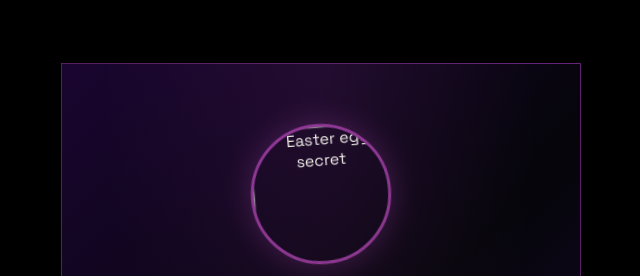
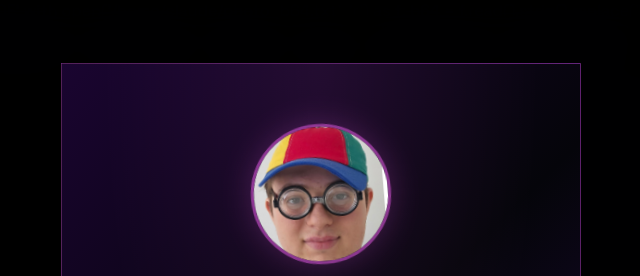
Before and after one commit to Superhamid23/RommShift.github.io, a plain HTML site: page index.html in a window 1280 px wide. Both pictures are taken after a click on the button "🦄 Tu as trouvé quelque chose...". Shown: the top 276 px of the page, without its empty margins (319-959 px from the left). Drawn offline with nearby package versions, Linux system fonts and the light colour scheme; a web font is replaced by a local one.

Commit message:
Update index.html

```diff
--- a/index.html
+++ b/index.html
@@ -1817,7 +1817,10 @@ footer {
 <!-- MODAL LICORNE — PATCH 2: photo instead of emoji -->
 <div id="unicornModal" onclick="if(event.target===this)closeUnicorn()">
   <div class="unicorn-box">
-    <img id="unicornPhoto" class="unicorn-photo" src="" alt="Easter egg secret">
+    <img id="unicornPhoto"
+     class="unicorn-photo"
+     src="./unicorn.jpeg"
+     alt="Easter egg secret">
     <div class="unicorn-title">Tu as trouvé la Licorne !</div>
     <p class="unicorn-secret">— Easter Egg secret —</p>
     <p class="unicorn-text">
@@ -1838,9 +1841,7 @@ footer {
 "></div>
 
 <script>
-// Inject the easter egg photo from embedded base64
-const EASTER_EGG_SRC = "WhatsApp Image 2026-06-24 at 15.00.38.jpeg";
-document.getElementById('unicornPhoto').src = EASTER_EGG_SRC;
+
 
 const logo1 = document.querySelector('.logo1');
 logo1.addEventListener('click', () => {
```
